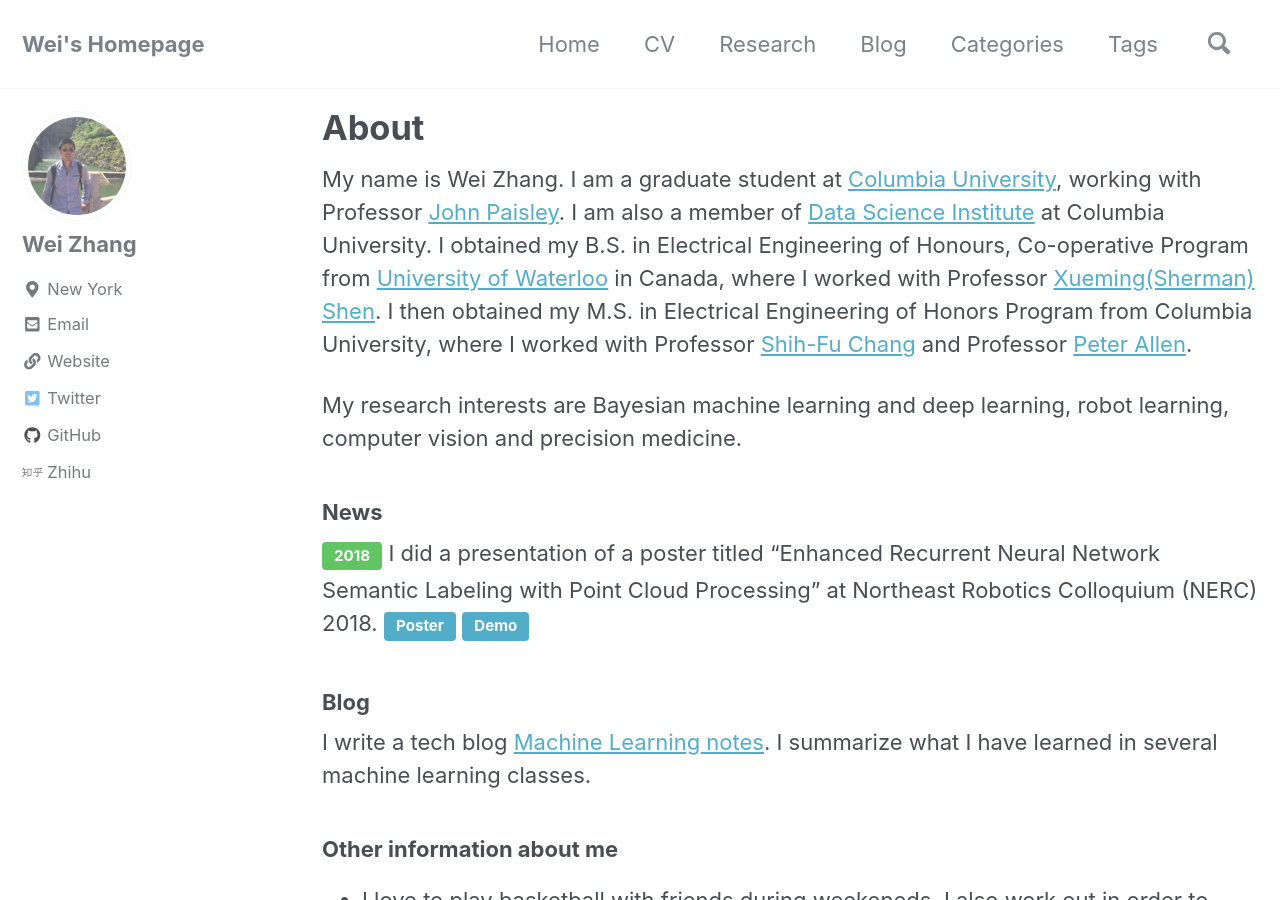
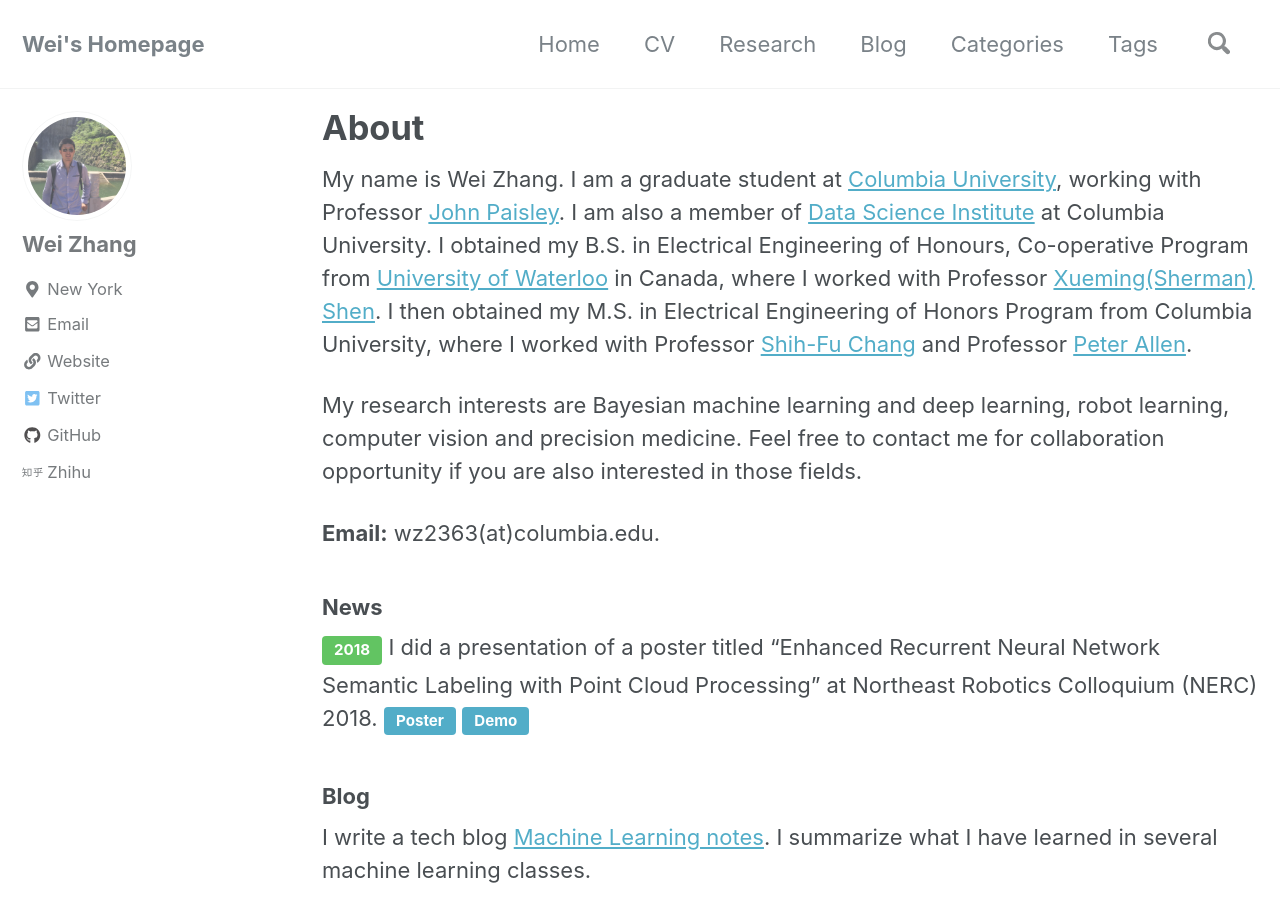
Before and after one commit to Wei2624/Wei2624.github.io, a Jekyll site: the page built from _pages/index.md, in a window 1280 px wide and 900 px high. Built offline with Jekyll 4.4.1, drawn with Linux system fonts in a browser that asks for light colours; nearby versions of some CDN libraries; comment, search, counter and statistics services are not loaded.

Commit message:
mod index

```diff
--- a/_pages/index.md
+++ b/_pages/index.md
@@ -8,7 +8,9 @@ permalink: /
 
 My name is Wei Zhang. I am a graduate student at [Columbia University](https://www.columbia.edu/), working with Professor [John Paisley](http://www.columbia.edu/~jwp2128/). I am also a member of [Data Science Institute](https://datascience.columbia.edu/) at Columbia University. I obtained my B.S. in Electrical Engineering of Honours, Co-operative Program from [University of Waterloo](https://uwaterloo.ca/) in Canada, where I worked with Professor [Xueming(Sherman) Shen](http://bbcr.uwaterloo.ca/~xshen/). I then obtained my M.S. in Electrical Engineering of Honors Program from Columbia University, where I worked with Professor [Shih-Fu Chang](http://www.ee.columbia.edu/~sfchang/) and Professor [Peter Allen](https://www.cs.columbia.edu/~allen/).
 
-My research interests are Bayesian machine learning and deep learning, robot learning, computer vision and precision medicine.
+My research interests are Bayesian machine learning and deep learning, robot learning, computer vision and precision medicine. Feel free to contact me for collaboration opportunity if you are also interested in those fields.
+
+**Email:** wz2363(at)columbia.edu.
 
 
 ### News
```
